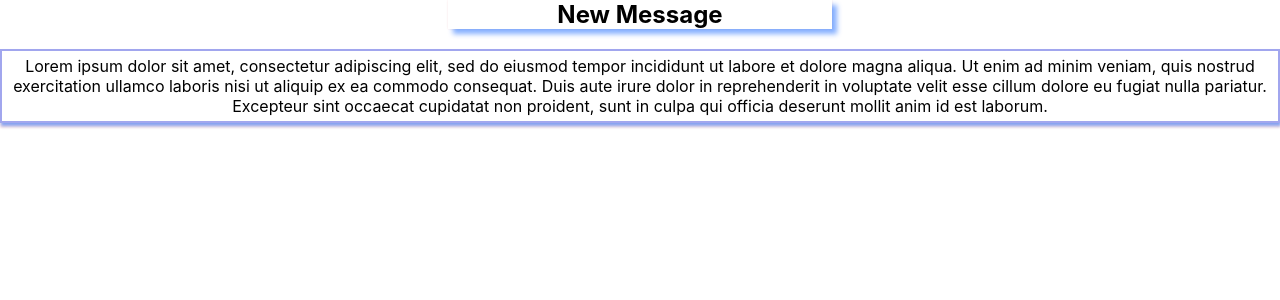
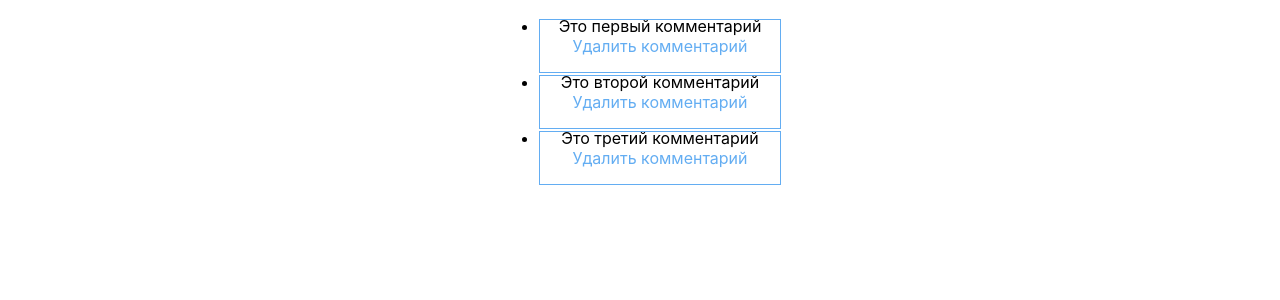
Before and after one commit to Vidimaster/JSReact1, a React (Create React App) app: page / in a window 1280 px wide. Shown: the top 300 px of the page. Built offline with nearby package versions, Linux system fonts and the light colour scheme.

Commit message:
task2 done

```diff
--- a/src/App.js
+++ b/src/App.js
@@ -1,10 +1,10 @@
 import './styles/App.scss';
-import Message from './components/Message/Message';
+import {List} from './components/CommentsList/CommentsList';
 
 function App() {
   return (
     <div className="App">
-      <Message hed="New Message" txt="Lorem ipsum dolor sit amet, consectetur adipiscing elit, sed do eiusmod tempor incididunt ut labore et dolore magna aliqua. Ut enim ad minim veniam, quis nostrud exercitation ullamco laboris nisi ut aliquip ex ea commodo consequat. Duis aute irure dolor in reprehenderit in voluptate velit esse cillum dolore eu fugiat nulla pariatur. Excepteur sint occaecat cupidatat non proident, sunt in culpa qui officia deserunt mollit anim id est laborum." />
+      <List />
     </div>
 
   );
--- /dev/null
+++ b/src/components/CommentsList/CommentsList.jsx
@@ -0,0 +1,31 @@
+import { useState } from "react";
+
+export function List() {
+    const [comments, setComments] = useState([
+        { id: 1, text: "Это первый комментарий" },
+        { id: 2, text: "Это второй комментарий" },
+        { id: 3, text: "Это третий комментарий" }
+    ]);
+
+    function del(id){
+        const newList = comments.filter((item) => item.id !== id);
+
+        setComments(newList);
+    }
+    const listItems = comments.map((element) => {
+        return (
+            <ul id={element.id} type="disc" className="item">
+
+                <li>
+
+                    {element.text}
+
+                </li>
+                <div><a href="#" className="btn" onClick={() => del(element.id)}>Удалить комментарий</a></div>
+            </ul>
+
+        );
+    });
+
+    return <div className="container">{listItems}</div>;
+}
--- a/src/styles/App.scss
+++ b/src/styles/App.scss
@@ -1,3 +1,25 @@
+a {
+  text-decoration: none;
+}
+
+.btn {
+  text-decoration: none;
+  padding: 1rem 2rem;
+  border: 1px solid;
+  color: #63adf2;
+  font-size: 16px;
+
+  margin-bottom: 60px;
+  transition: all 0.3s;
+
+}
+
+.btn:hover {
+  color: white;
+  background-color: #5f4dfd;
+  border: 1px solid #15064d;
+}
+
 .App {
   text-align: center;
   display: flex;
```
